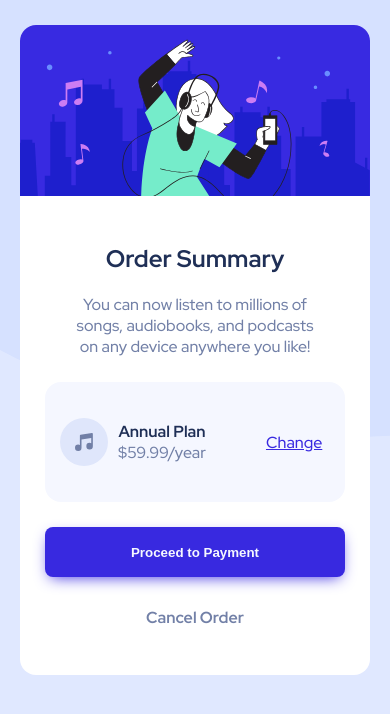
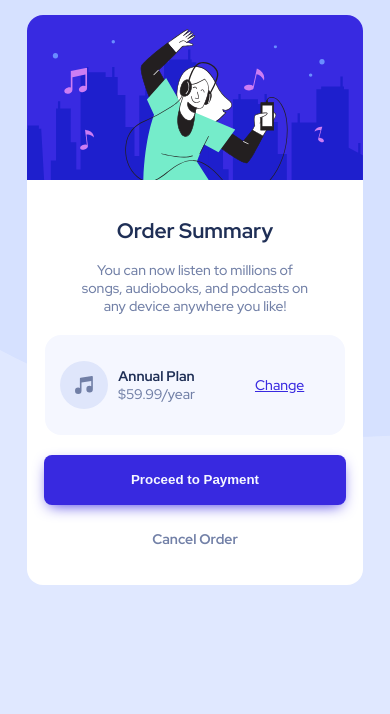
Before and after one commit to Starist-tech/order-summary-component-main, a plain HTML site: page index.html in a window 390 px wide. Drawn offline with Linux system fonts and the light colour scheme; files whose address does not match are found by name.

Commit message:
edit the size

```diff
--- a/style.css
+++ b/style.css
@@ -24,10 +24,11 @@ body {
     background-color: white;
     display: -ms-grid;
     display: grid;
-    margin: 50px auto;
-    width: 400px;
-    height: 650px;
+    margin: 15px auto;
+    width: 350px;
+    height: 570px;
     border-radius: 1rem;
+    font-size: 14px;
 }
 .main-container .main-image {
     width: 100%;
@@ -43,9 +44,9 @@ h2 {
 .deal {
     position: relative;
     background-color: var(--Verypaleblue);
-    margin: 25px auto;
+    margin: 20px auto;
     width:300px;
-    height: 120px;
+    height: 100px;
     border-radius: 1rem;
     display: -webkit-box;
     display: -ms-flexbox;
@@ -104,7 +105,7 @@ button.payment {
     opacity: .7;
  }
  .order {
-    margin-top: 30px;
+    margin-top: 25px;
     font-weight: bold;
     -webkit-transition:  .2s ease-in-out;
     -o-transition:  .2s ease-in-out;
@@ -117,7 +118,9 @@ button.payment {
 
  @media all and (max-width: 450px) {
     .main-container {
-        width: 350px;
-        margin: 25px auto;
+        width: 90%;
+    }
+    .payment{
+        width: 90% !important;
     }
 }
```
Also changed, not shown: index.html (+1 -1 lines), 2 other files.
